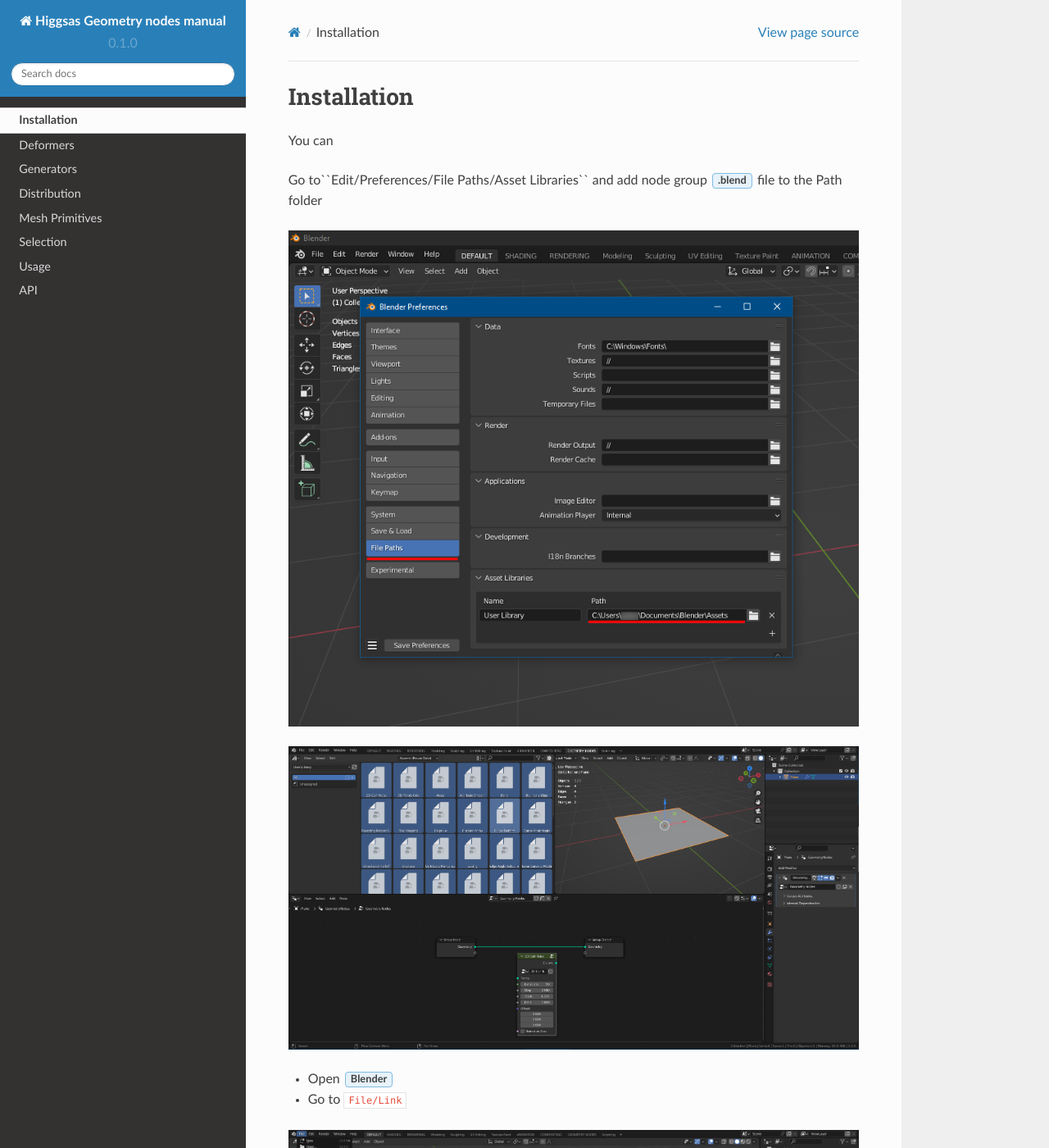
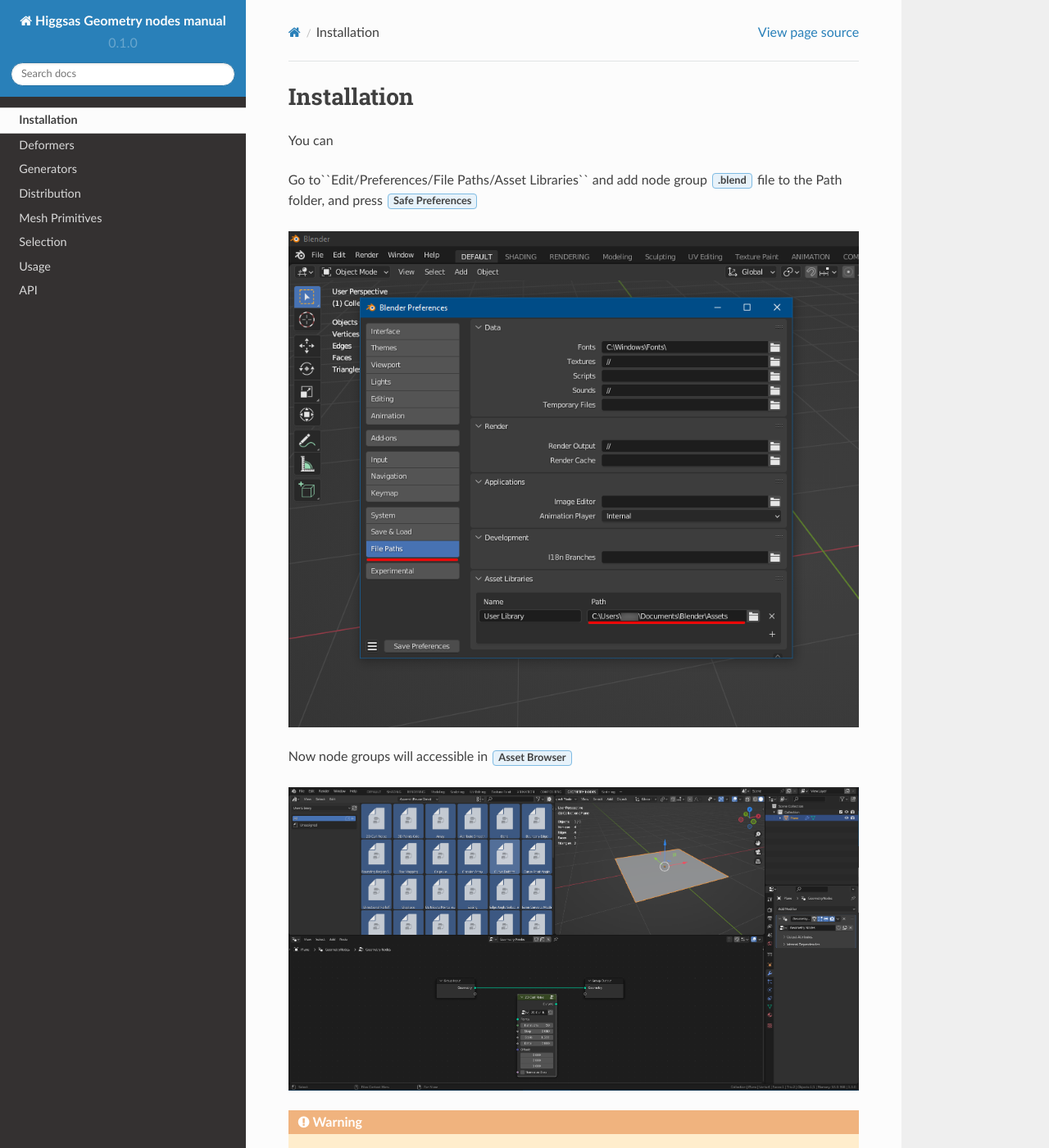
Before and after one commit to higgsas/higgsas_geo_nodes_manual, a Sphinx documentation site: the page built from docs/installation.rst, in a window 1280 px wide and 1400 px high. Shown: the whole window at 82% size. Built offline with Sphinx 7.4.7 and the Read the Docs theme 2.0.0, drawn with Linux system fonts in a browser that asks for light colours; some of the changed text lies outside the part shown.

Commit message:
Update installation.rst

```diff
--- a/docs/installation.rst
+++ b/docs/installation.rst
@@ -4,11 +4,16 @@ Installation
 You can
 
 
-Go to``Edit/Preferences/File Paths/Asset Libraries`` and add node group :guilabel:`.blend` file to the Path folder
+Go to``Edit/Preferences/File Paths/Asset Libraries`` and add node group :guilabel:`.blend` file to the Path folder, and press :guilabel:`Safe Preferences`
 
 .. image:: images/instal_asset1.PNG
 
+Now node groups will accessible in :guilabel:`Asset Browser`
+
 .. image:: images/instal_asset2.PNG
+
+.. warning::
+    Node groups are not searchable inside Geometry Nodes editor
 
 
 - Open :guilabel:`Blender`
```
